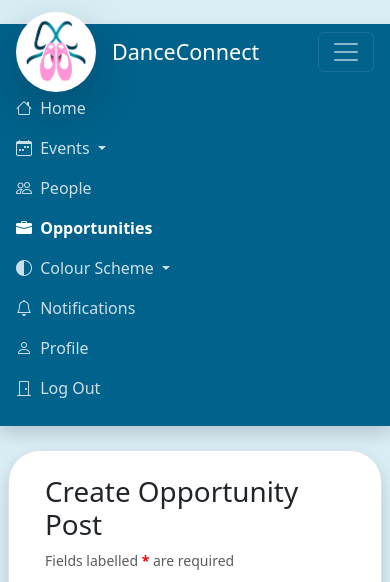
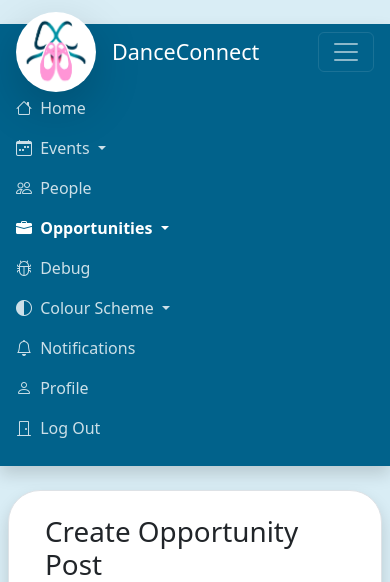
Before and after one commit to AndrewHocking/Dance-Connect, a Flask app: page /opportunities/create/ in a window 390 px wide, after a click that opens the changed part. Shown: the top 582 px of the page. Run offline with Flask 3, Linux system fonts and the light colour scheme; a user stored in the database is signed in; parts of the project's set-up code (start-up, migrations or seed data) failed here and were passed over; some libraries are stand-ins or nearby versions.

Commit message:
Opportunity Nav + Comment Demo

```diff
--- a/website/templates/base.html
+++ b/website/templates/base.html
@@ -37,8 +37,8 @@
                             <span class="nav-label">Events</span>
                         </a>
                         <ul class="dropdown-menu">
-                            {# <li><a class="dropdown-item" href="{{ url_for('events.events_list') }}">Upcoming events</a></li> #}
-                            <li><a class="dropdown-item" href="{{ url_for('views.demo_event_list') }}">Upcoming events</a></li>
+                            <li><a class="dropdown-item" href="{{ url_for('events.events_list') }}">Upcoming events</a></li>
+                            {# <li><a class="dropdown-item" href="{{ url_for('views.demo_event_list') }}">Upcoming events</a></li> #}
                             <li><a class="dropdown-item" href="{{ url_for('events.events_calendar') }}">Event calendar</a></li>
                             <li>
                                 <hr class="dropdown-divider">
@@ -47,21 +47,27 @@
                             <li><a class="dropdown-item" href="#">My events</a></li>
                         </ul>
                     </div>
-                    {# <a class="nav-link" id="people" href="{{ url_for('people.people_list') }}" title="People"> #}
-                        <a class="nav-link" id="people" href="{{ url_for('views.demo_people_list') }}" title="People">
+                        <a class="nav-link" id="people" href="{{ url_for('people.people_list') }}" title="People">
+                        {# <a class="nav-link" id="people" href="{{ url_for('views.demo_people_list') }}" title="People"> #}
                             <i id="people-icon" class="nav-icon d-lg-none me-1 bi bi-people"></i>
                             <span class="nav-label">People</span>
                         </a>
-                        <a class="nav-link" id="opportunities" href="{{ url_for('opportunities.opportunities_list') }}" title="Opportunities">
-                            <i id="opportunities-icon" class="nav-icon d-lg-none me-1 bi bi-briefcase"></i>
-                            <span class="nav-label">Opportunities</span>
-                        </a>
+                        <div class="nav-item dropdown">
+                            <a class="nav-link dropdown-toggle" id="opportunities" href="#" role="button" data-bs-toggle="dropdown" aria-expanded="false">
+                                <i id="opportunities-icon" class="nav-icon d-lg-none me-1 bi bi-briefcase"></i>
+                                <span class="nav-label">Opportunities</span>
+                            </a>
+                            <ul class="dropdown-menu">
+                                <li><a class="dropdown-item" href="{{ url_for('opportunities.opportunities_list') }}">New opportunities</a></li>
+                                <li><a class="dropdown-item" href="{{ url_for('opportunities.create_opportunity') }}">Create a new opportunity post</a></li>
+                            </ul>
+                        </div>
                 </div>
                 <div class="navbar-nav navbar-right">
-                    {# <a class="nav-link" id="debug" href="{{ url_for('debug.debug') }}" title="Debug">
+                    <a class="nav-link" id="debug" href="{{ url_for('debug.debug') }}" title="Debug">
                         <i id="debug-icon" class="nav-icon me-1 bi bi-bug"></i>
                         <span class="nav-label d-lg-none">Debug</span>
-                    </a> #}
+                    </a>
                     <div class="dropdown">
                         <button type="button" class="nav-link dropdown-toggle" data-bs-toggle="dropdown" aria-expanded="false"
                             aria-label="Colour Scheme" data-bs-auto-close="true" title="Colour Scheme">
@@ -102,8 +108,8 @@
                         </span>
                         {% endif %}
                     </a>
-                    {# <a class="nav-link" id="profile" href="{{ url_for('people.person', username=user.username) }}" title="Profile"> #}
-                        <a class="nav-link" id="profile" href="{{ url_for('views.demo_user', username=user.username) }}" title="Profile">
+                        <a class="nav-link" id="profile" href="{{ url_for('people.person', username=user.username) }}" title="Profile">
+                        {# <a class="nav-link" id="profile" href="{{ url_for('views.demo_user', username=user.username) }}" title="Profile"> #}
                             <i id="profile-icon" class="nav-icon d-lg-none me-1 bi bi-person"></i>
                             <span class="nav-label">Profile</span>
                         </a>
```
